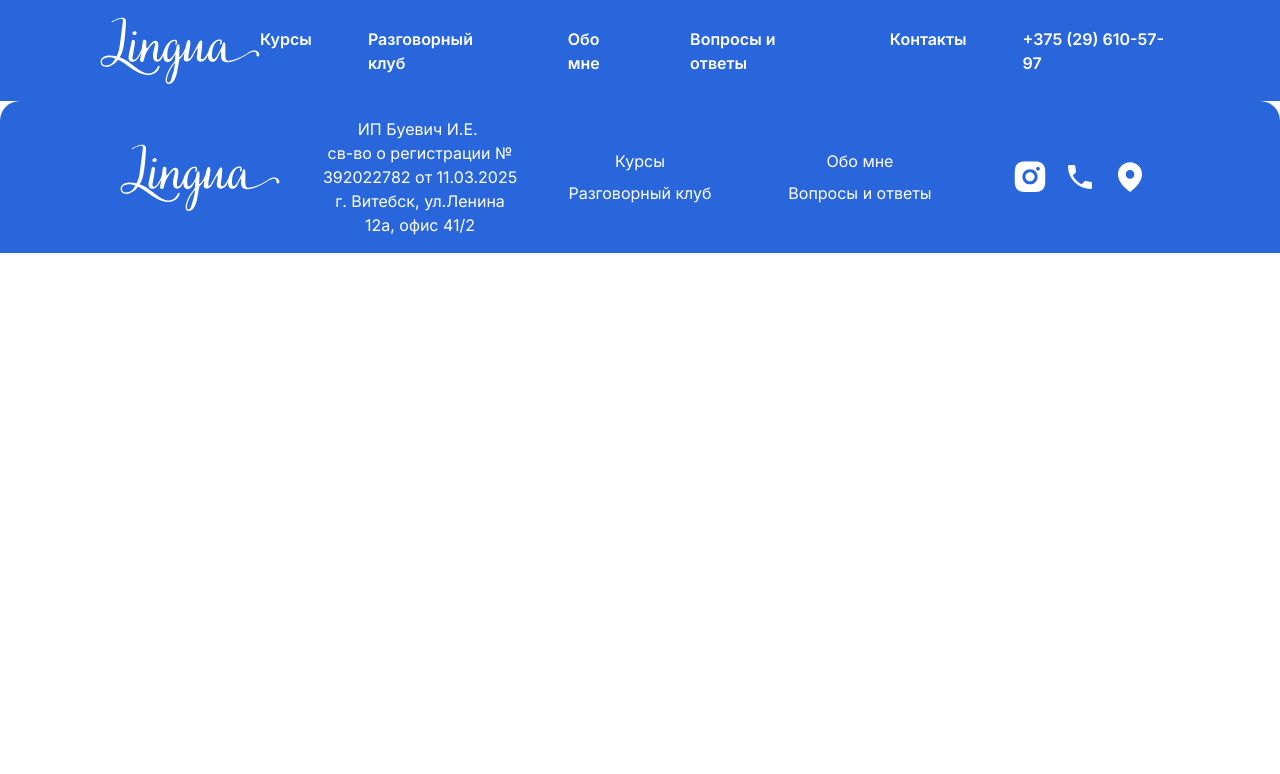
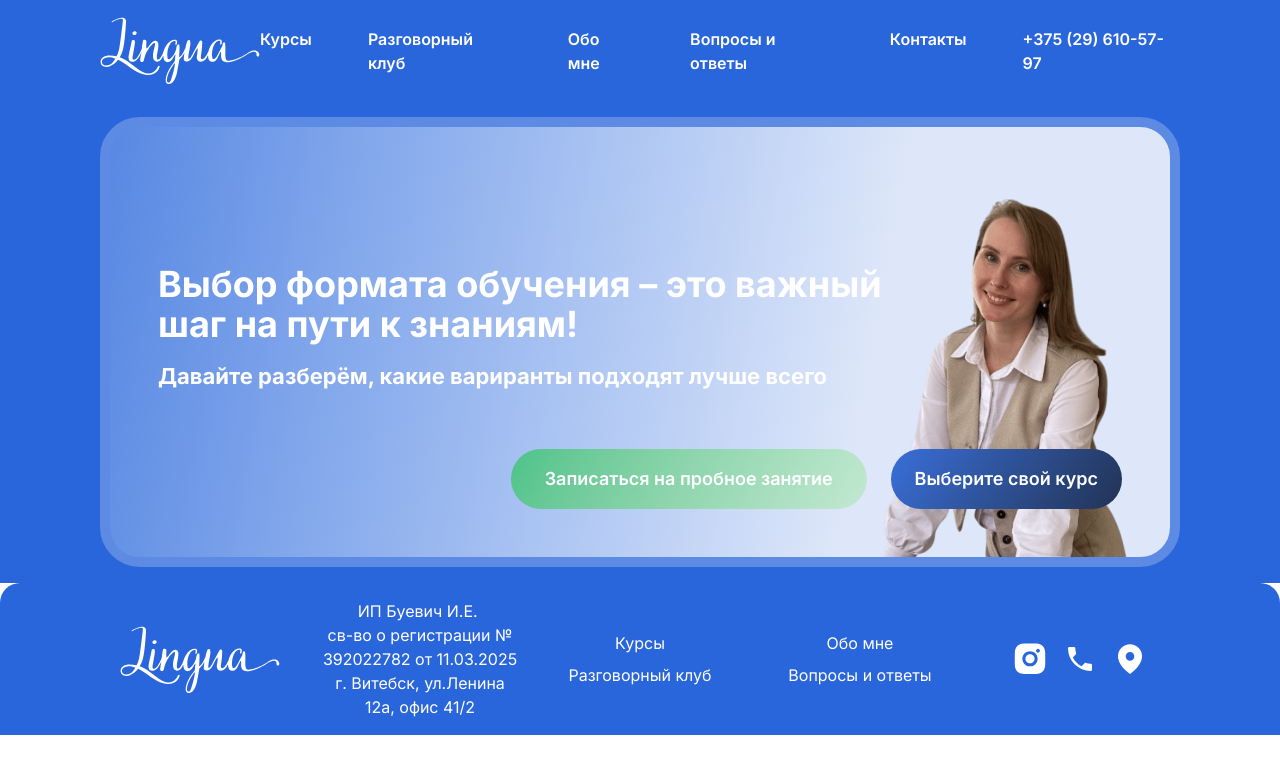
Before and after one commit to evgeniyworkbel/ira-buevich, a Next.js app: page / in a window 1280 px wide. Shown: the top 774 px of the page. Built offline with nearby package versions, Linux system fonts and the light colour scheme.

Commit message:
feat: add hero

```diff
--- a/src/app/globals.css
+++ b/src/app/globals.css
@@ -34,3 +34,19 @@ body {
   color: var(--foreground);
   font-family: var(--font-inter);
 }
+
+#hero-card {
+  background: linear-gradient(
+    96deg,
+    oklch(0.536 0.187 261.9deg) -24.4%,
+    oklch(0.927 0.026 264.4deg) 122.2%
+  );
+
+  @media (width >= 1280px) {
+    background: linear-gradient(
+      100.5deg,
+      oklch(0.536 0.187 261.9deg) -24.4%,
+      oklch(0.9266 0.0263 264.44deg) 71%
+    );
+  }
+}
--- a/src/app/page.tsx
+++ b/src/app/page.tsx
@@ -1,11 +1,13 @@
-import { Footer, Header } from "@/widgets";
+import { Footer, Header, Hero } from "@/widgets";
 
 export default function Page() {
   return (
     // todo: сделать smooth скролл
-    <div className="bg-background text-foreground min-h-screen max-w-[1920px]">
+    <div className="min-h-screen max-w-[1920px] bg-background text-foreground">
       <Header />
-      <main className=""></main>
+      <main>
+        <Hero />
+      </main>
       <Footer />
     </div>
   );
--- /dev/null
+++ b/src/widgets/hero.tsx
@@ -0,0 +1,37 @@
+import { Button, Container } from "@/shared/ui";
+import Image from "next/image";
+
+export function Hero() {
+  return (
+    <Container className="bg-background-surface text-foreground-surface">
+      <div
+        id="hero-card"
+        className="relative flex min-h-[500px] flex-col justify-between rounded-[40px] border-4 border-[oklch(0.642_0.141_262.6)] px-4.5 py-6 xl:min-h-[450px] xl:justify-end xl:gap-14 xl:border-10 xl:p-12"
+      >
+        <hgroup className="leading-relaxed xl:max-w-[790px]">
+          <h1 className="text-[22px] font-bold xl:text-4xl">
+            Выбор формата обучения – это важный шаг на пути к знаниям!
+          </h1>
+          <p className="mt-4 text-base font-bold xl:text-[22px]">
+            Давайте разберём, какие вариранты подходят лучше всего
+          </p>
+        </hgroup>
+        <div className="z-10 flex flex-col items-center gap-6 xl:flex-row xl:justify-end">
+          <Button className="bg-linear-125 from-[oklch(0.72_0.192_149.5_/_70%)] to-[oklch(0.885_0.076_151.2_/_70%)] px-7 text-base xl:px-8.5 xl:text-lg">
+            Записаться на пробное занятие
+          </Button>
+          <Button className="bg-linear-125 from-[oklch(0.564_0.174_262.21)] to-[oklch(0.324_0.065_263.11)] px-6 text-base xl:text-lg">
+            Выберите свой курс
+          </Button>
+        </div>
+        <Image
+          className="absolute right-0 bottom-0 -translate-x-6 xl:w-64 xl:-translate-x-8"
+          src="/teacher.png"
+          alt=""
+          width={210}
+          height={294}
+        />
+      </div>
+    </Container>
+  );
+}
--- a/src/widgets/index.ts
+++ b/src/widgets/index.ts
@@ -1,2 +1,3 @@
 export { Header } from "./header";
 export { Footer } from "./footer";
+export { Hero } from "./hero";
```
Also changed, not shown: public/teacher.png (added).
